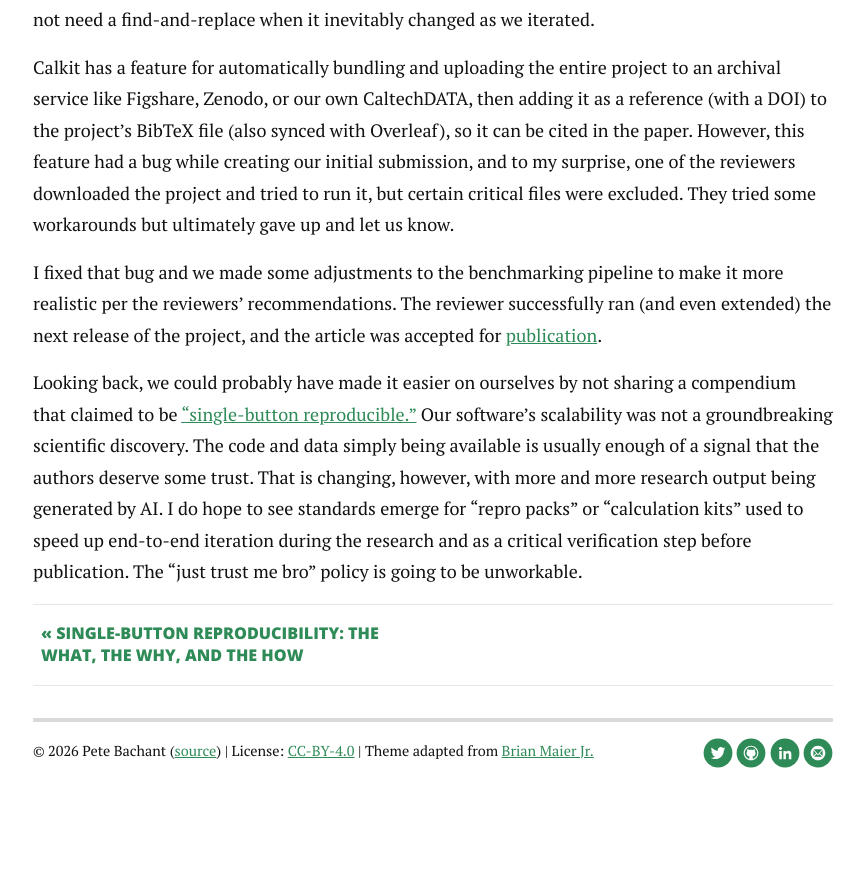
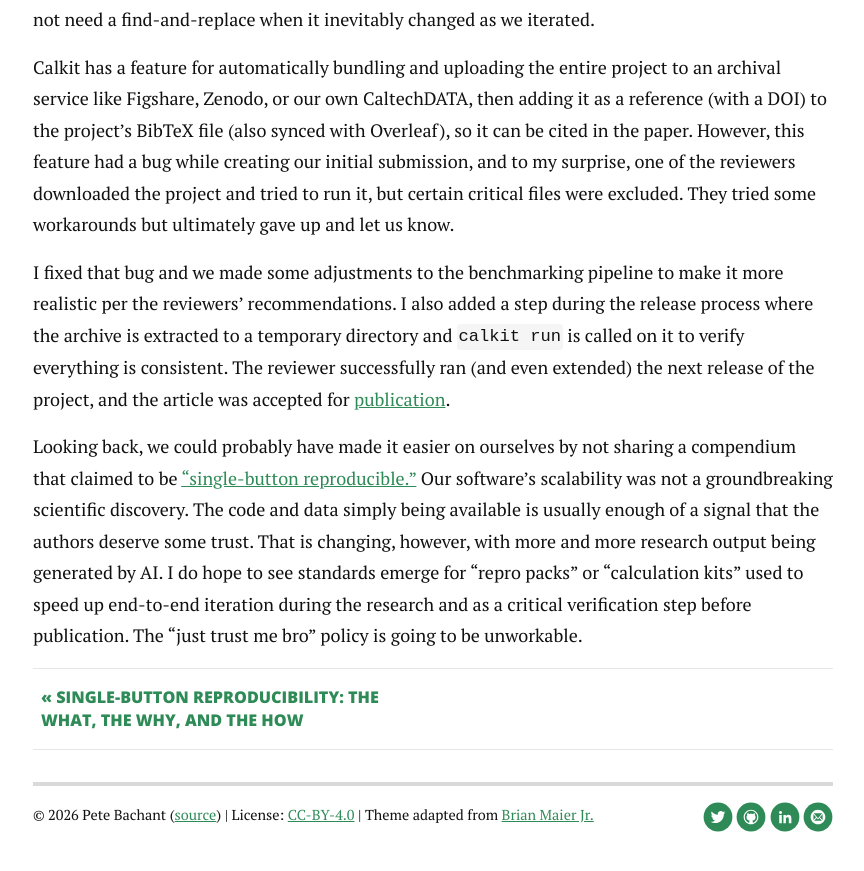
Before and after one commit to petebachant/petebachant.github.io, a Jekyll site: the page built from _posts/2026-10-22-failed-repro.md, in a window 1280 px wide and 900 px high, scrolled down 1320 px. Shown: the top 871 px of the window, without its empty margins (207-1071 px from the left). Built offline with Jekyll 4.4.1, drawn with Linux system fonts in a browser that asks for light colours; nearby versions of some CDN libraries; comment, search, counter and statistics services are not loaded.

Commit message:
Add point

```diff
--- a/_posts/2026-10-22-failed-repro.md
+++ b/_posts/2026-10-22-failed-repro.md
@@ -70,6 +70,9 @@ They tried some workarounds but ultimately gave up and let us know.
 
 I fixed that bug and we made some adjustments to the benchmarking pipeline
 to make it more realistic per the reviewers' recommendations.
+I also added a step during the release process where the archive is extracted
+to a temporary directory and `calkit run` is called on it to verify
+everything is consistent.
 The reviewer successfully ran (and even extended) the next release
 of the project, and the article was accepted for
 [publication](https://doi.org/10.1088/1538-3873/ae6fef).
```
